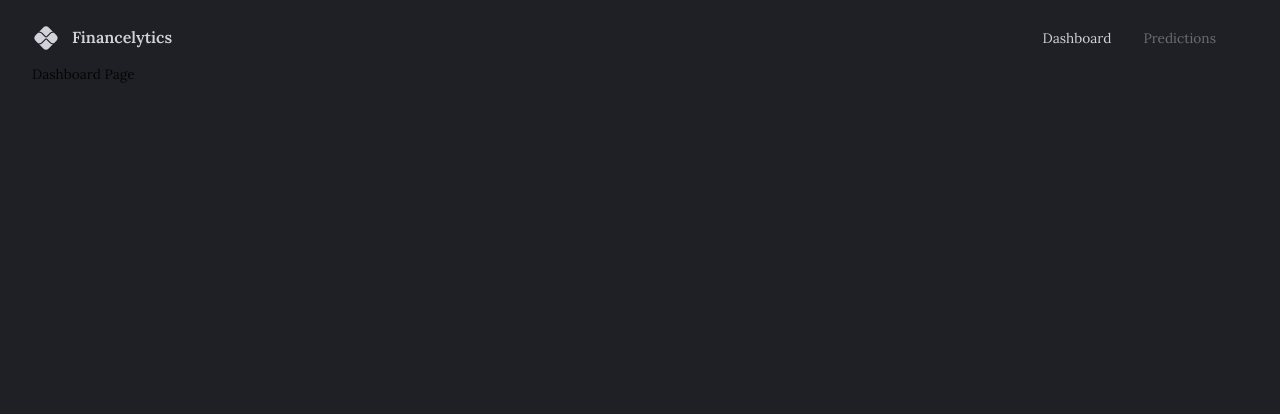
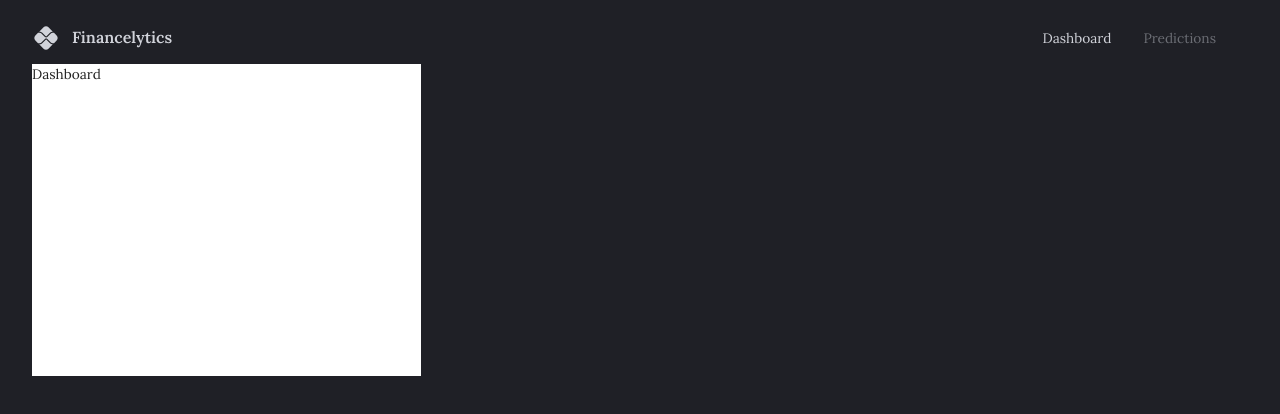
Before and after one commit to WinnardArthur/Envision, a React (Vite) app in the folder client/: page / in a window 1280 px wide. Shown: the top 414 px of the page. Built offline with nearby package versions, Linux system fonts and the light colour scheme.

Commit message:
create layout for dashboard

```diff
--- a/client/src/App.tsx
+++ b/client/src/App.tsx
@@ -3,7 +3,9 @@ import { createTheme } from "@mui/material/styles";
 import { themeSettings } from "./theme";
 import { ThemeProvider, CssBaseline, Box } from "@mui/material";
 import { BrowserRouter, Routes, Route } from "react-router-dom";
-import Navbar from '@/components/Navbar';
+import Navbar from "@/components/Navbar";
+import Dashboard from "./pages/Dashboard";
+import Prediction from "./pages/Prediction";
 
 function App() {
   const theme = useMemo(() => createTheme(themeSettings), []);
@@ -16,8 +18,8 @@ function App() {
           <Box width="100%" height="100%" padding="1rem 2rem 4rem 2rem">
             <Navbar />
             <Routes>
-              <Route path="/" element={<div>Dashboard Page</div>} />
-              <Route path="/predictions" element={<div>Prediction Page</div>} />
+              <Route path="/" element={<Dashboard />} />
+              <Route path="/predictions" element={<Prediction />} />
             </Routes>
           </Box>
         </ThemeProvider>
--- a/client/src/pages/Dashboard.tsx
+++ b/client/src/pages/Dashboard.tsx
@@ -1,17 +1,42 @@
-import { useState } from "react";
-import { Link } from "react-router-dom";
-import { Box, Typography, useTheme } from "@mui/material";
+import { Box, Typography, useMediaQuery, useTheme } from "@mui/material";
 import FlexBetween from "@/components/FlexBetween";
+
+const gridTemplateLargeScreens = `
+  "a b c"
+  "a b c"
+  "a b c"
+  "a b f"
+  "d e f"
+  "d e f"
+  "d h i"
+  "g h i"
+  "g h j"
+  "g h j"
+`;
+
+const gridTemplateSmallScreens = ``;
 
 const Dashboard = () => {
   const { palette } = useTheme();
 
+  const aboveMedium = useMediaQuery("(min-width: 1200px)");
+
   return (
-    <FlexBetween
-      mb="0.25rem"
-      p="0.5rem 0rem"
-      color={palette.grey[300]}
-    ></FlexBetween>
+    <Box
+      width="100%"
+      height="100%"
+      display="grid"
+      gap="1.5rem"
+      sx={{
+        gridTemplateColumns: "repeat(3, minmax(370px, 1fr))",
+        gridTemplateRows: "repeat(10, minmax(60px, 1fr))",
+        gridTemplateAreas: gridTemplateLargeScreens,
+      }}
+    >
+      <Box gridArea="a" bgcolor={"#fff"}>
+        Dashboard
+      </Box>
+    </Box>
   );
 };
 
```
